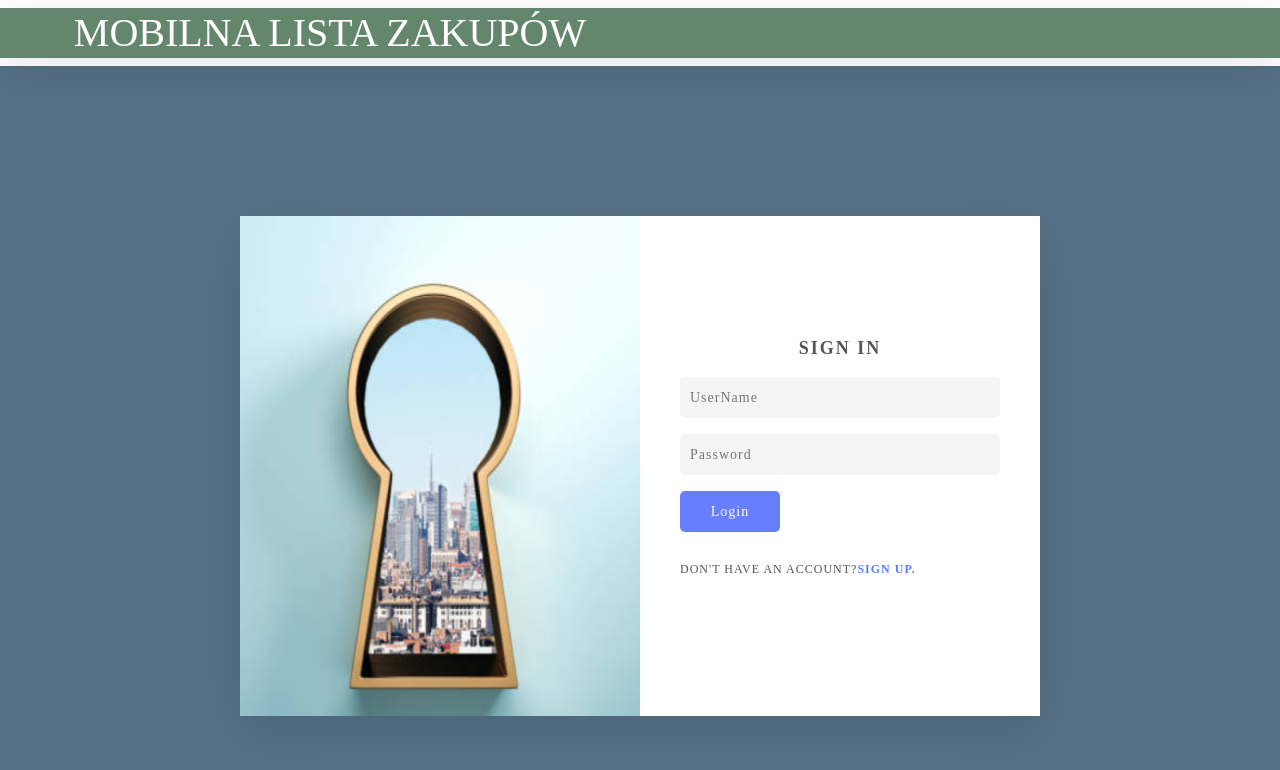
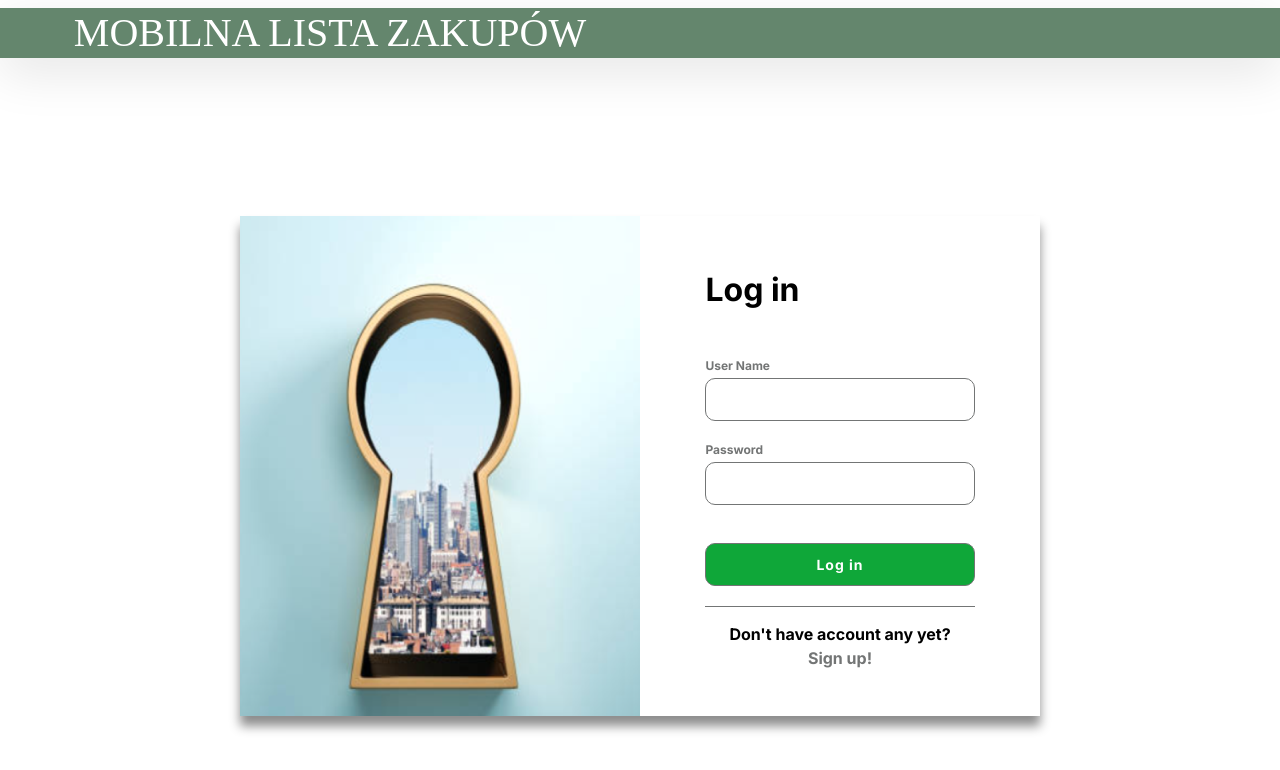
Before and after one commit to mat-kossowski/shop-list-react, a React (Create React App) app: page /login in a window 1280 px wide. Shown: the top 770 px of the page. Built offline with nearby package versions, Linux system fonts and the light colour scheme; no server answers; a web font is replaced by a local one.

Commit message:
new look:log in, registration, log out

```diff
--- a/public/index.html
+++ b/public/index.html
@@ -19,6 +19,7 @@
     <link rel="preconnect" href="https://fonts.gstatic.com" crossorigin>
     <link href="https://fonts.googleapis.com/css2?family=Megrim&display=swap" rel="stylesheet">
     <link href="https://fonts.googleapis.com/css2?family=Montserrat&display=swap" rel="stylesheet">
+    <link href="https://fonts.googleapis.com/css2?family=Inter:wght@100;700&display=swap" rel="stylesheet">
     <!--
       Notice the use of %PUBLIC_URL% in the tags above.
       It will be replaced with the URL of the `public` folder during the build.
--- a/src/Login/Login.js
+++ b/src/Login/Login.js
@@ -38,20 +38,23 @@ export default function Login({toggleForm}) {
                 <div className={"imgBx"}><img src={signImage} alt={"key"}/></div>
                 <div className={"formBx"}>
                     <form onSubmit={submitForm}>
-                        <h2>Sign In</h2>
-                        <input placeholder={"UserName"} type={"text"}
+                        <h2>Log in</h2>
+                        <p>User Name</p>
+                        <input  type={"text"}
                                value={userName}
                                onChange={(e) => setUserName(e.target.value)}
                                required/>
-                        <input placeholder={"Password"} type={"password"}
+                        <p>Password</p>
+                        <input type={"password"}
                                value={password}
                                onChange={(e) => setPassword(e.target.value)}
                                required/>
-                        <input type={"submit"} value={"Login"}/>
+                        <input type={"submit"} value={"Log in"}/>
 
-                        <p className={"signup"}>don't have an account?
-                            <a href={"#"} onClick={() => toggleForm()}>Sign
-                                up.</a>
+                        <p className={"signup"}>Don't have account any yet? <br />
+                            <a href={"#"}
+                               onClick={() => toggleForm()}> Sign
+                                up!</a>
                         </p>
                     </form>
                 </div>
--- a/src/Logout/Logout.js
+++ b/src/Logout/Logout.js
@@ -1,8 +1,11 @@
 import React, {useContext, useEffect, useState} from 'react';
-import {useNavigate} from "react-router-dom";
+import {Link, useNavigate} from "react-router-dom";
 import AuthService from "../auth.service";
 import {AuthContext} from "../ProtectedRoutes/auth";
-
+import signImage from "../image/key.png";
+import Login from "../Login/Login";
+import Register from "../Register/Register";
+import '../PageLogin/pagelogin.css'
 
 function Logout() {
     const [errors, setErrors] = useState("");
@@ -18,16 +21,37 @@ function Logout() {
         setErrors("logged out successfully");
         context.logout()
 
-        setTimeout(()=>{
-            navigate(`/`)
-        }, 1000)
+        //
+        //     setTimeout(()=>{
+        //         navigate(`/`)
+        //     }, 1000)
     }, []);
 
 
     return (
-        <div>
-            <h4>{errors}</h4>
-        </div>);
+        <>
+            <section>
+                <div className={"PageLoginContainer"}>
+                    <div className={"user signInBx"}>
+                        <div className={"formBx"}>
+                            <div className={"aaa"}>
+                                <h4>You're Log out!</h4>
+                                <h3> See You later!!!</h3>
+                                <Link to={"/login"}>
+                                <button> Log in</button>
+                                </Link>
+                            </div>
+                        </div>
+                        <div className={"imgBx"}><img src={signImage} alt={"key"}/></div>
+
+                    </div>
+                </div>
+            </section>
+
+
+        </>
+    )
+
 }
 
 export default Logout;
--- a/src/Navbar/navbar.css
+++ b/src/Navbar/navbar.css
@@ -143,7 +143,6 @@
 input {
     margin-top: 3px;
     margin-bottom: 3px;
-
     border-radius: 5px;
     width: 100%;
     background: #f5f5f5;
@@ -154,14 +153,3 @@ input {
     letter-spacing: 1px;
     font-weight: 300;
 }
-
-input[type="submit"] {
-    max-width: 100px;
-    background: #677eff;
-    color: #fff;
-    cursor: pointer;
-    font-size: 14px;
-    font-weight: 500;
-    letter-spacing: 1px;
-    transition: 0.5s;
-}
--- a/src/PageLogin/pagelogin.css
+++ b/src/PageLogin/pagelogin.css
@@ -1,14 +1,14 @@
-*
-{
-    margin:  0;
+* {
+    margin: 0;
     padding: 0;
     box-sizing: border-box;
     font-family: 'Poppins, sans-serif', serif;
 }
-section{
+
+section {
     position: relative;
     min-height: 100vh;
-    background: #557085;
+    background: #fff;
     display: flex;
     justify-content: center;
     align-items: center;
@@ -16,19 +16,18 @@ section{
     transition: 0.5s;
 
 }
-section.active{
-    background: #3e3f39;
-}
-section .PageLoginContainer{
+
+section .PageLoginContainer {
     text-align: left;
     position: relative;
     width: 800px;
     height: 500px;
     background: #fff;
-    box-shadow: 0 15px 50px rgba(0,0,0,0.1);
+    box-shadow: 0 10px 10px rgba(0, 0, 0, 0.45);
     overflow: hidden;
 }
-section .PageLoginContainer .user{
+
+section .PageLoginContainer .user {
     position: absolute;
     top: 0;
     left: 0;
@@ -36,13 +35,15 @@ section .PageLoginContainer .user{
     height: 100%;
     display: flex;
 }
-section .PageLoginContainer .user .imgBx{
+
+section .PageLoginContainer .user .imgBx {
     position: relative;
     width: 50%;
     height: 100%;
     transition: 0.5s;
 }
-section .PageLoginContainer .user .imgBx img{
+
+section .PageLoginContainer .user .imgBx img {
     position: absolute;
     top: 0;
     left: 0;
@@ -50,7 +51,8 @@ section .PageLoginContainer .user .imgBx img{
     height: 100%;
     object-fit: cover;
 }
-section .PageLoginContainer .user .formBx{
+
+section .PageLoginContainer .user .formBx {
     position: relative;
     width: 50%;
     height: 100%;
@@ -60,103 +62,190 @@ section .PageLoginContainer .user .formBx{
     align-items: center;
     padding: 40px;
     transition: 0.5s;
+    margin: 0;
 }
-section .PageLoginContainer .user .formBx h2{
-    font-size: 18px;
-    font-weight: 600;
-    text-transform: uppercase;
-    letter-spacing: 2px;
+
+section .PageLoginContainer .user .formBx h2 {
+    text-align: left;
+    width: 100%;
+    font-family: 'Inter', sans-serif;
+    font-style: normal;
+    font-weight: 700;
+    font-size: 32px;
+    line-height: 54px;
+    color: #000000;
+    margin-bottom: 40px;
+}
+
+section .PageLoginContainer .user .formBx .aaa h4 {
     text-align: center;
     width: 100%;
-    margin-bottom: 10px;
-    color: #555;
+    font-family: 'Inter', sans-serif;
+    font-style: normal;
+    font-weight: 700;
+    font-size: 32px;
+    line-height: 54px;
+    color: #000000;
+    margin-bottom: 40px;
 }
-section .PageLoginContainer .user .formBx input{
+
+section .PageLoginContainer .user .formBx input {
     width: 100%;
     padding: 10px;
-    background: #f5f5f5;
-    color: #333;
-    border: none;
-    outline: none;
+    background: #FFFFFF;
     font-size: 14px;
-    margin: 8px 0;
-    letter-spacing: 1px;
     font-weight: 300;
+    border: 1px solid #737575;
+    border-radius: 10px;
+    margin-bottom: 20px;
 }
-section .PageLoginContainer .user .formBx input[type="submit"]{
-    max-width: 100px;
-    background: #677eff;
+
+section .PageLoginContainer .user .formBx h3 {
+    width: 100%;
+    padding: 10px;
+    font-family: 'Inter', sans-serif;
+    font-style: normal;
+    font-weight: 700;
+    font-size: 22px;
+    line-height: 35px;
+    color: #737575;
+    text-align: center;
+    margin-bottom: 40px;
+}
+
+section .PageLoginContainer .user .formBx p {
+    width: 100%;
+    font-family: 'Inter', sans-serif;
+    font-style: normal;
+    font-weight: 700;
+    font-size: 12px;
+    color: #737575;
+    text-align: left;
+    margin: 0;
+
+}
+
+section .PageLoginContainer .user .formBx .aaa {
+    width: 100%;
+    text-align: center;
+
+}
+
+section .PageLoginContainer .user .formBx button {
+    width: 80%;
+    height: 40px;
     color: #fff;
     cursor: pointer;
     font-size: 14px;
-    font-weight: 500;
+    font-weight: 700;
     letter-spacing: 1px;
     transition: 0.5s;
-}
-section .PageLoginContainer .user.signupBx .formBx input[type="submit"]{
-    background: #e73e49;
+    background: #0fa739;
+    border: 1px solid #737575;
+    box-shadow: 0px 4px 4px rgba(0, 0, 0, 0.25);
+    border-radius: 10px;
+    font-family: Inter, sans-serif;
+    font-style: normal;
+    line-height: 15px;
 }
 
-section .PageLoginContainer .user .formBx .signup{
+
+section .PageLoginContainer .user .formBx input[type="submit"] {
+    width: 100%;
+    background: #0fa739;
+    color: #fff;
+    cursor: pointer;
+    font-size: 14px;
+    font-weight: 700;
+    letter-spacing: 1px;
+    transition: 0.5s;
+    font-family: Inter, sans-serif;
+   margin-top: 18px;
+}
+
+section .PageLoginContainer .user.signupBx .formBx input[type="submit"] {
+    background: #0fa739;
+}
+
+section .PageLoginContainer .user .formBx .signup {
+    border-top: 1px solid #737575;
     position: relative;
-    margin-top: 20px;
-    font-size: 12px;
-    letter-spacing: 1px;
-    color: #555;
-    text-transform: uppercase;
-    font-weight: 300;
+    font-size: 16px;
+    color: black;
+    font-weight: 700;
+    font-family: Inter, sans-serif;
+    text-align: center;
+    padding-top: 15px;
+
+
 }
-section .PageLoginContainer .user .formBx .signup a{
-    font-weight: 600;
+
+section .PageLoginContainer .user .formBx .signup a {
+    font-weight: 700;
+    font-family: Inter, sans-serif;
     text-decoration: none;
-    color: #577eff;
+    color: #737575;
+
 }
-section .PageLoginContainer .signupBx{
+
+section .PageLoginContainer .signupBx {
     pointer-events: none;
 }
-section .PageLoginContainer.active .signupBx{
+
+section .PageLoginContainer.active .signupBx {
     pointer-events: initial;
 }
-section .PageLoginContainer .signupBx .formBx{
-    top:100%;
+
+section .PageLoginContainer .signupBx .formBx {
+    top: 100%;
 }
-section .PageLoginContainer.active .signupBx .formBx{
-    top:0;
+
+section .PageLoginContainer.active .signupBx .formBx {
+    top: 0;
 }
-section .PageLoginContainer .signupBx .imgBx{
-    top:-100%;
+
+section .PageLoginContainer .signupBx .imgBx {
+    top: -100%;
     transition: 0.5s;
 }
-section .PageLoginContainer.active .signupBx .imgBx{
-    top:0;
+
+section .PageLoginContainer.active .signupBx .imgBx {
+    top: 0;
 }
 
-section .PageLoginContainer .signInBx .formBx{
+section .PageLoginContainer .signInBx .formBx {
     top: 0;
 }
-section .PageLoginContainer.active .signInBx .formBx{
+
+section .PageLoginContainer.active .signInBx .formBx {
     top: 100%;
 }
-section .PageLoginContainer .signInBx .imgBx{
+
+section .PageLoginContainer .signInBx .imgBx {
     top: 0;
     transition: 0.5s;
 }
-section .PageLoginContainer.active .signInBx .imgBx{
+
+section .PageLoginContainer.active .signInBx .imgBx {
     top: -100%;
 }
+
 @media (max-width: 991px) {
 
-    section .PageLoginContainer{
+    section .PageLoginContainer {
         max-width: 400px;
     }
-    section .PageLoginContainer .imgBx{
+
+    section .PageLoginContainer .imgBx {
         display: none;
     }
-    section .PageLoginContainer .user .formBx{
+
+    section .PageLoginContainer .user .formBx {
         width: 100%;
     }
-    section .PageLoginContainer.active .signInBx .formBx{
-        top:-100%;
+
+    section .PageLoginContainer.active .signInBx .formBx {
+        top: -100%;
     }
 }
 
--- a/src/Register/Register.js
+++ b/src/Register/Register.js
@@ -32,22 +32,24 @@ export default function Register({toggleForm}) {
             <div className={"user signupBx"}>
                 <div className={"formBx"}>
                     <form onSubmit={submitForm}>
-                        <h2>Create an account</h2>
-                        <input placeholder={"Enter your  name"} type={"text"}
+                        <h2>Sign up</h2>
+                        <p>User Name</p>
+                        <input  type={"text"}
                                value={userName}
                                onChange={(e) => setUserName(e.target.value)}/>
-                        <input placeholder={"Enter your email"} type={"email"}
+                        <p>E-mail address</p>
+                        <input  type={"email"}
                                value={email}
                                onChange={(e) => setEmail(e.target.value)}
                                required/>
-                        <input placeholder={"Enter your password"} type={"password"}
+                        <p>Password</p>
+                        <input  type={"password"}
                                value={password}
                                onChange={(e) => setPassword(e.target.value)}
                                required/>
-                        <input type={"submit"} value={"Sign Up"}/>
-                        <p className={"signup"}>Already have an account? <a href={'/login'}
-                                                                            onClick={() => toggleForm()}>Sign in.</a>
-                        </p>
+
+                        <input type={"submit"} value={"Registration"}/>
+
                     </form>
                 </div>
                 <div className={"imgBx"}><img src={signImage2} alt={"key"}/></div>
```
